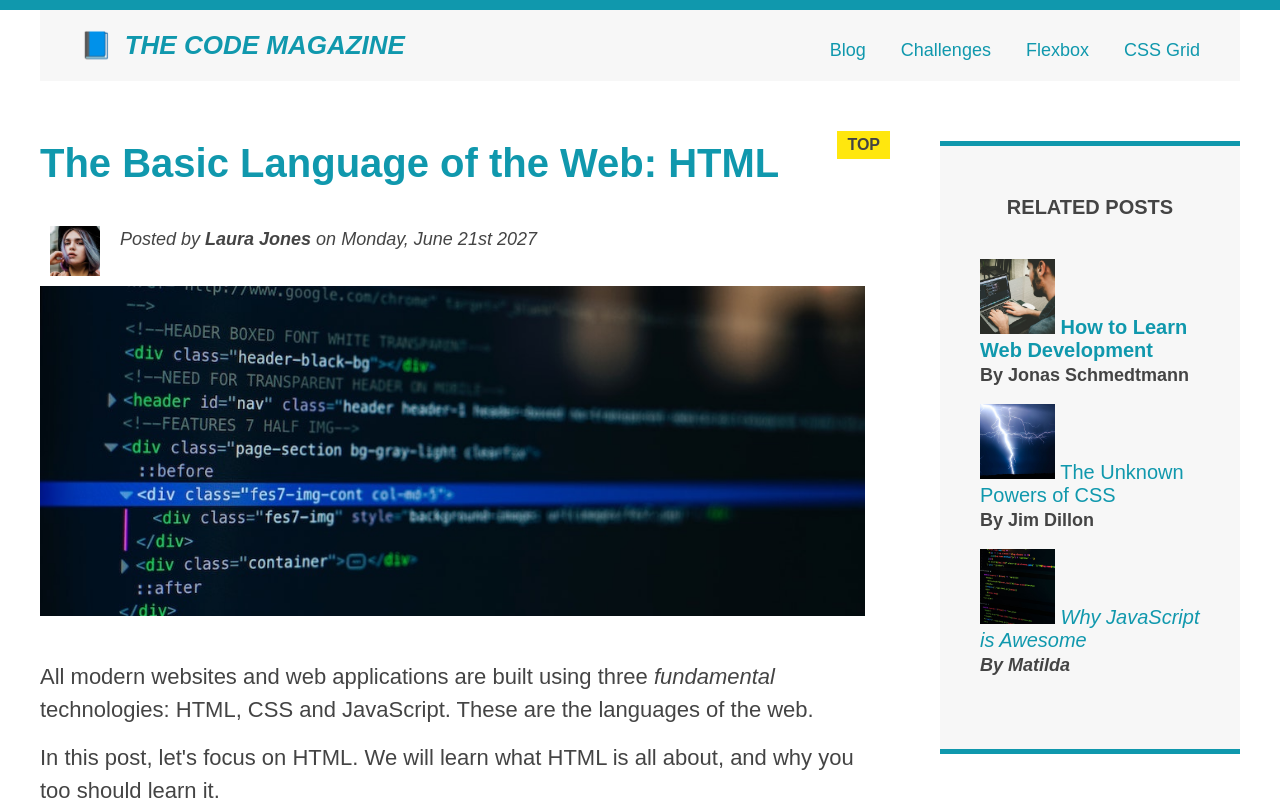
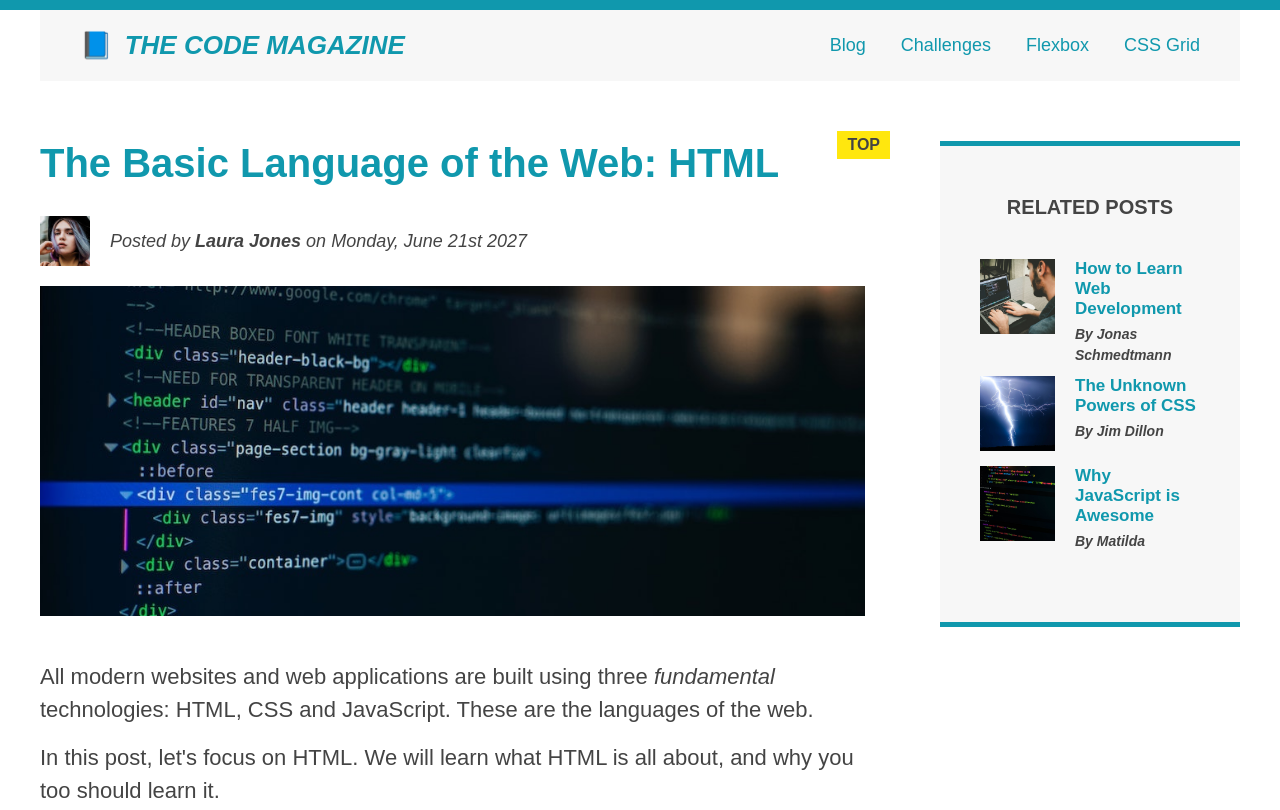
Before and after one commit to SkyMoonI/HTML-CSS-Course, a plain HTML site: page starter/04-CSS-Layouts/index.html in a window 1280 px wide. Shown: the top 810 px of the page. Drawn offline with Linux system fonts and the light colour scheme.

Commit message:
3-day
Section 4: Layouts: Floats, Flexbox, and CSS Grid Fundamentals Continue

```diff
--- a/starter/04-CSS-Layouts/index.html
+++ b/starter/04-CSS-Layouts/index.html
@@ -25,16 +25,18 @@
           <!-- <strong>This is the navigation</strong> -->
           <a href="blog.html">Blog</a>
           <a href="#">Challenges</a>
-          <a href="#">Flexbox</a>
-          <a href="#">CSS Grid</a>
+          <a href="flexbox.html">Flexbox</a>
+          <a href="css-grid.html">CSS Grid</a>
         </nav>
         <!-- <div class="clear"></div> -->
       </header>
 
+      <div class="row">
         <article>
           <header class="post-header">
             <h2>The Basic Language of the Web: HTML</h2>
 
+            <div class="author-box">
               <img
                 src="img/laura-jones.jpg"
                 alt="Headshot of Laura Jones"
@@ -46,7 +48,7 @@
               <p id="author" class="author">
                 Posted by <strong>Laura Jones</strong> on Monday, June 21st 2027
               </p>
-
+            </div>
             <img
               src="img/post-img.jpg"
               alt="HTML code on a screen"
@@ -60,8 +62,8 @@
           <p>
             All modern websites and web applications are built using three
             <em>fundamental</em>
-          technologies: HTML, CSS and JavaScript. These are the languages of the
-          web.
+            technologies: HTML, CSS and JavaScript. These are the languages of
+            the web.
           </p>
 
           <p>
@@ -73,8 +75,8 @@
           <p>
             HTML stands for <strong>H</strong>yper<strong>T</strong>ext
             <strong>M</strong>arkup <strong>L</strong>anguage. It's a markup
-          language that web developers use to structure and describe the content
-          of a webpage (not a programming language).
+            language that web developers use to structure and describe the
+            content of a webpage (not a programming language).
           </p>
           <p>
             HTML consists of elements that describe different types of content:
@@ -125,39 +127,54 @@
           <h4>Related posts</h4>
 
           <ul class="related">
-          <li>
+            <li class="related-post">
+              <div>
                 <img
                   src="img/related-1.jpg"
                   alt="Person programming"
                   width="75"
                   height="75"
                 />
-            <a href="#">How to Learn Web Development</a>
+              </div>
+              <div>
+                <a href="#" class="related-link"
+                  >How to Learn Web Development</a
+                >
                 <p class="related-author">By Jonas Schmedtmann</p>
+              </div>
             </li>
-          <li>
+            <li class="related-post">
+              <div>
                 <img
                   src="img/related-2.jpg"
                   alt="Lightning"
                   width="75"
                   height="75"
                 />
-            <a href="#">The Unknown Powers of CSS</a>
+              </div>
+              <div>
+                <a href="#" class="related-link">The Unknown Powers of CSS</a>
                 <p class="related-author">By Jim Dillon</p>
+              </div>
             </li>
-          <li>
+            <li class="related-post">
+              <div>
                 <img
                   src="img/related-3.jpg"
                   alt="JavaScript code on a screen"
                   width="75"
                   height="75"
                 />
-            <a href="#">Why JavaScript is Awesome</a>
+              </div>
+
+              <div>
+                <a href="#" class="related-link">Why JavaScript is Awesome</a>
                 <p class="related-author">By Matilda</p>
+              </div>
             </li>
           </ul>
         </aside>
-
+      </div>
       <footer>
         <p id="copyright" class="copyright text">
           Copyright &copy; 2027 by The Code Magazine.
--- a/starter/04-CSS-Layouts/style.css
+++ b/starter/04-CSS-Layouts/style.css
@@ -118,6 +118,7 @@ li:last-child {
 #author {
   font-style: italic;
   font-size: 18px;
+  margin: 0;
 }
 
 #copyright {
@@ -199,7 +200,6 @@ nav a:link {
   display: block; */
 
   margin-right: 30px;
-  margin-top: 10px;
   display: inline-block;
 }
 
@@ -269,13 +269,14 @@ nav p {
 } */
 
 /* FLOATS */
+/*
 .author-img {
   float: left;
   margin: 10px;
 }
 
 .author {
-  /* padding-left: 100px; */
+  padding-left: 100px;
   margin: 10px;
   float: left;
 }
@@ -310,4 +311,56 @@ aside {
 
 footer {
   clear: both;
+} */
+
+/* FLEXBOX */
+.main-header {
+  display: flex;
+  justify-content: space-between;
+  align-items: center;
 }
+
+.author-box {
+  display: flex;
+  align-items: center;
+  gap: 20px;
+  margin-bottom: 20px;
+}
+
+.related-post {
+  display: flex;
+  align-items: flex-start;
+  gap: 20px;
+}
+
+.related-author {
+  margin: 0;
+  font-size: 14px;
+  font-weight: 0;
+  font-style: italic;
+}
+
+.related-link:link {
+  font-size: 17px;
+  font-weight: bold;
+  font-style: normal;
+
+  display: block;
+  margin-bottom: 5px;
+}
+
+.row {
+  display: flex;
+  align-items: flex-start;
+  gap: 75px;
+  margin-bottom: 60px;
+}
+
+article {
+  flex: 1;
+  margin-bottom: 0;
+}
+
+aside {
+  flex: 0 0 300px;
+}
```
Also changed, not shown: starter/04-CSS-Layouts/css-grid.html (+46 -0 lines), starter/04-CSS-Layouts/flexbox.html (+33 -0 lines). Lines whose indentation alone changed are shown as unchanged.
